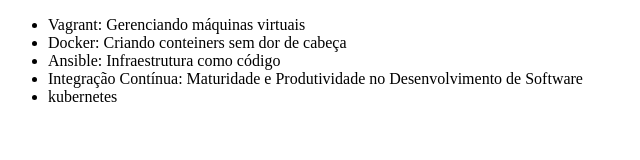
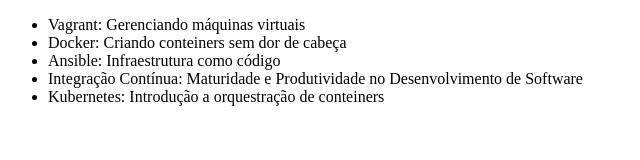
Before and after one commit to Tiago99Vinicius/alura-git, a plain HTML site: page index.html in a window 1280 px wide. Shown: the whole page, without its empty margins (0-640 px from the left). Drawn offline with Linux system fonts and the light colour scheme.

Commit message:
Alterando o nome do curso de kubernetes

```diff
--- a/index.html
+++ b/index.html
@@ -10,7 +10,7 @@
         <li>Docker: Criando conteiners sem dor de cabeça</li>
         <li>Ansible: Infraestrutura como código</li>
         <li>Integração Contínua: Maturidade e Produtividade no Desenvolvimento de Software</li>
-        <li>kubernetes</li>
+        <li>Kubernetes: Introdução a orquestração de conteiners</li>
     </ul>
 </body>
 </html>
```
